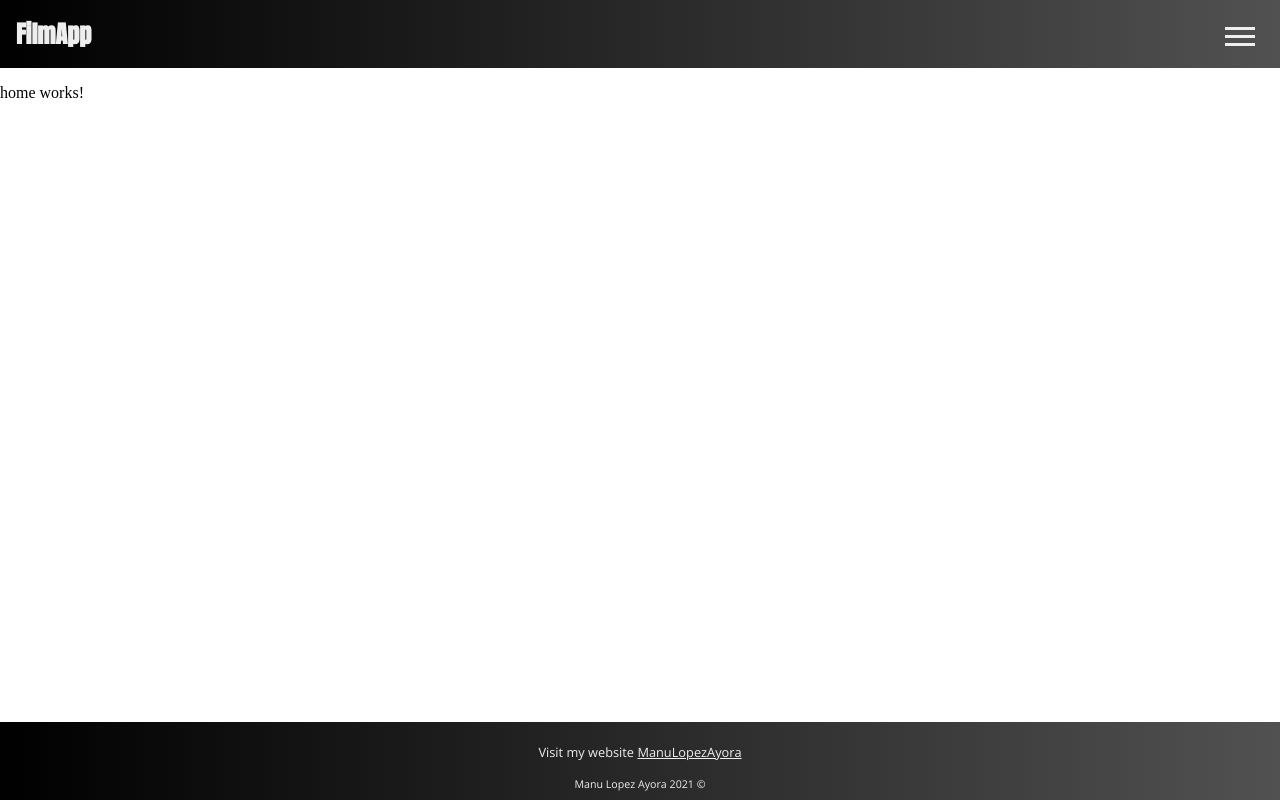
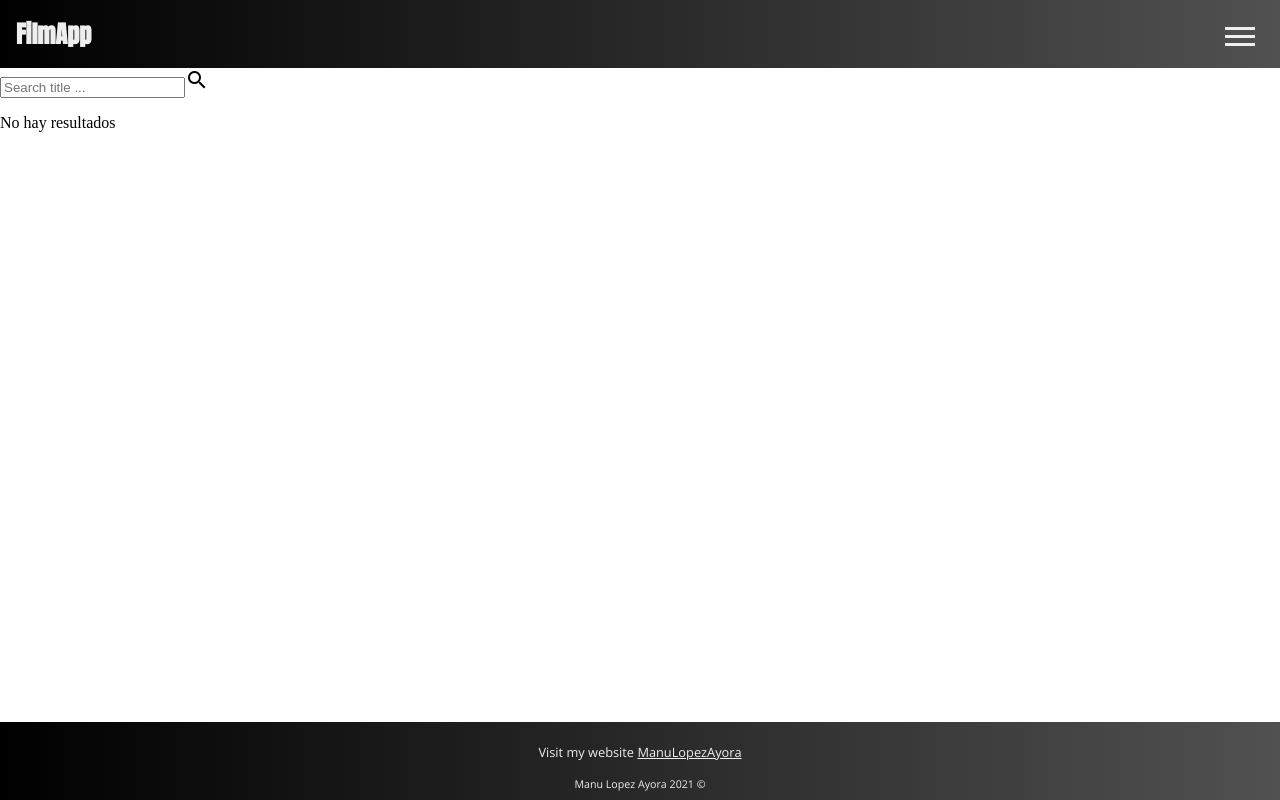
Before and after one commit to manulopezayora/filmAppAngular, an Angular app: page /home in a window 1280 px wide. Built offline with nearby package versions, Linux system fonts and the light colour scheme.

Commit message:
[DEV] Service to show movies

```diff
--- a/src/app/app.module.ts
+++ b/src/app/app.module.ts
@@ -1,5 +1,6 @@
 import { NgModule } from '@angular/core';
 import { BrowserModule } from '@angular/platform-browser';
+import { HttpClientModule } from '@angular/common/http';
 
 import { AppRoutingModule } from './app-routing.module';
 import { AppComponent } from './app.component';
@@ -8,10 +9,11 @@ import { MainModule } from './main/main.module';
 
 @NgModule({
   declarations: [
-    AppComponent
+    AppComponent,
   ],
   imports: [
     BrowserModule,
+    HttpClientModule,
     AppRoutingModule,
     SharedModule,
     MainModule
--- /dev/null
+++ b/src/app/main/components/search-input/search-input.component.css
@@ -0,0 +1,3 @@
+.search-button {
+  cursor: pointer;
+}
--- /dev/null
+++ b/src/app/main/components/search-input/search-input.component.html
@@ -0,0 +1,10 @@
+<section class="search-box">
+  <form class="search-box__field" (ngSubmit)="search()" autocomplete="off">
+    <input
+      type="text"
+      name="title"
+      [(ngModel)]="title"
+      placeholder="Search title ..." />
+    <span class="material-icons search-button">search</span>
+  </form>
+</section>
--- /dev/null
+++ b/src/app/main/components/search-input/search-input.component.ts
@@ -0,0 +1,25 @@
+import { Component, EventEmitter, OnInit, Output } from '@angular/core';
+
+
+@Component({
+  selector: 'app-search-input',
+  templateUrl: './search-input.component.html',
+  styleUrls: ['./search-input.component.css']
+})
+export class SearchInputComponent implements OnInit {
+  @Output() onEnter: EventEmitter<string> = new EventEmitter();
+
+  title: string = '';
+
+  constructor() { }
+
+  ngOnInit(): void {
+
+  }
+
+  search() {
+    this.onEnter.emit(this.title);
+  }
+
+
+}
--- a/src/app/main/pages/home/home.component.css
+++ b/src/app/main/pages/home/home.component.css
@@ -0,0 +1,3 @@
+.film-container {
+  margin-bottom: 100px;
+}
--- a/src/app/main/pages/home/home.component.html
+++ b/src/app/main/pages/home/home.component.html
@@ -1 +1,13 @@
-<p>home works!</p>
+<app-search-input (onEnter)="search($event)"></app-search-input>
+
+<div class="film-container">
+  <p *ngIf="noResults">No hay resultados</p>
+  <div class="card" *ngFor="let film of filmResults">
+    <h1 class="card__title">{{film.Title}}</h1>
+    <img class="card__poster" [src]="film.Poster" [alt]="film.Title">
+    <div class="card__buttons">
+      <a class="card__butons-link" href="">Description...</a>
+      <a class="card__butons-link" href="">Add to Fav</a>
+    </div>
+  </div>
+</div>
--- a/src/app/main/pages/home/home.component.ts
+++ b/src/app/main/pages/home/home.component.ts
@@ -1,4 +1,5 @@
 import { Component, OnInit } from '@angular/core';
+import { FilmsService } from '../../../services/films/films.service';
 
 @Component({
   selector: 'app-home',
@@ -6,10 +7,29 @@ import { Component, OnInit } from '@angular/core';
   styleUrls: ['./home.component.css']
 })
 export class HomeComponent implements OnInit {
+  title: string = '';
+  noResults: boolean = true;
+  filmResults: any[] = [];
 
-  constructor() { }
+
+  constructor(private _filmSvc: FilmsService) { }
 
   ngOnInit(): void {
   }
 
+  search(title: string) {
+    this.title = title;
+    this._filmSvc.getResults(title).subscribe(
+      (films: any) => {
+        this.filmResults = films.Search;
+        this.noResults = false;
+        console.log(this.filmResults)
+      },
+      (error) => {
+        this.noResults = true;
+        console.error(error)
+      }
+    )
+  }
+
 }
--- /dev/null
+++ b/src/app/services/films/films.service.ts
@@ -0,0 +1,20 @@
+import { Injectable } from '@angular/core';
+import { HttpClient, HttpParams } from '@angular/common/http';
+import { Result } from 'src/app/main/interfaces/films.interface';
+
+@Injectable({
+  providedIn: 'root'
+})
+export class FilmsService {
+
+  private _baseUrl: string = 'http://www.omdbapi.com/?apikey=f9c9cdc8';
+
+  constructor(private _http: HttpClient) { }
+
+  getResults(title: string) {
+    const url = `${this._baseUrl}&s=${title}`;
+    return this._http.get<Result[]>(url);
+  }
+
+
+}
--- a/src/index.html
+++ b/src/index.html
@@ -8,7 +8,8 @@
   <link rel="icon" type="image/x-icon" href="favicon.ico">
   <link rel="preconnect" href="https://fonts.gstatic.com">
   <link href="https://fonts.googleapis.com/css2?family=Anton&family=Open+Sans:wght@300;400;700&display=swap" rel="stylesheet">
-  <link href="https://fonts.googleapis.com/icon?family=Material+Icons" rel="stylesheet">
+  <link href="https://fonts.googleapis.com/icon?family=Material+Icons"
+      rel="stylesheet">
 </head>
 <body>
   <app-root></app-root>
```
Also changed, not shown: src/app/main/interfaces/films.interface.ts (added, +18 -0 lines), src/app/main/main.module.ts (+14 -3 lines), 2 other files (tests, documents, lock files or other folders).
